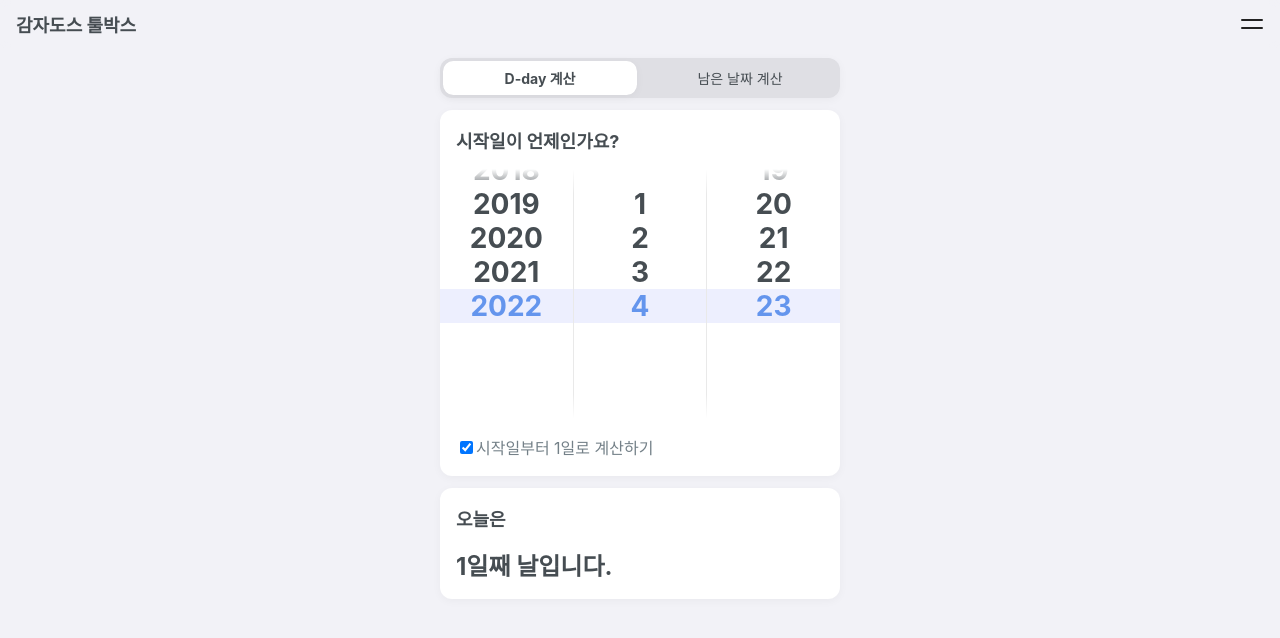
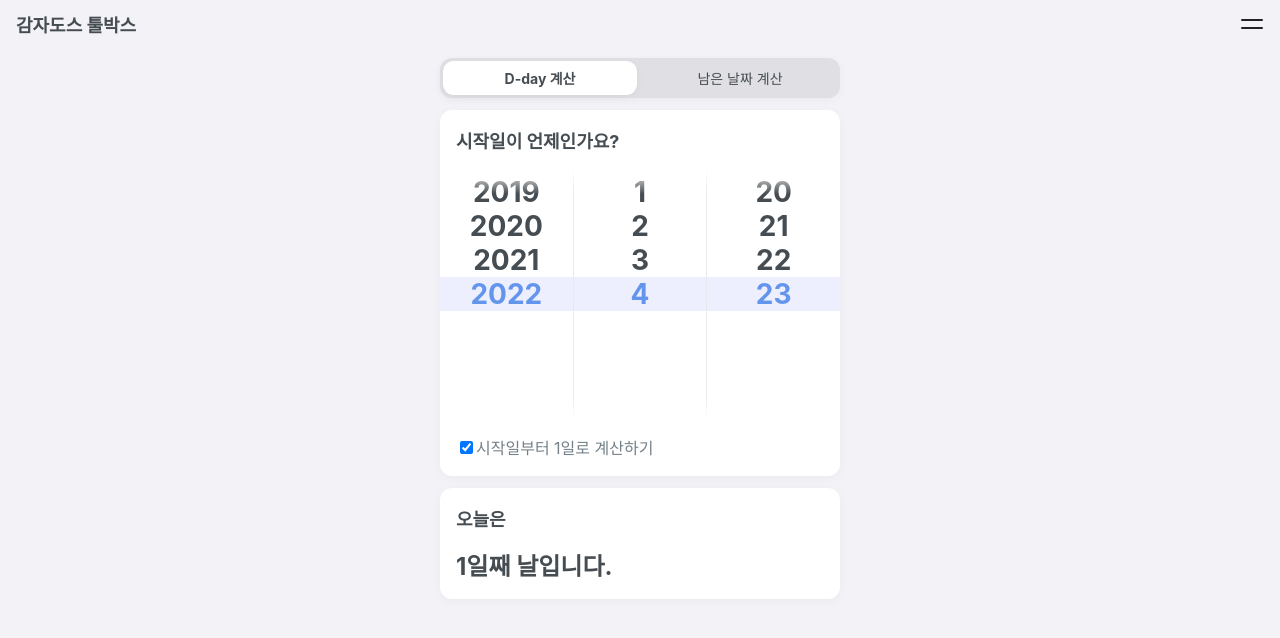
Before and after one commit to potados99/toolbox, a React (Create React App) app: page /day/past in a window 1280 px wide. Shown: the top 638 px of the page. Built offline with nearby package versions, Linux system fonts and the light colour scheme.

Commit message:
fix: DateRoller상하단 패딩이 어긋나 선택된 날짜가 일렬로 정렬되지 않는 문제 해결

```diff
--- a/src/components/widget/DateRoller/Roller.tsx
+++ b/src/components/widget/DateRoller/Roller.tsx
@@ -54,8 +54,10 @@ const Container = styled.div`
   overflow-x: hidden;
 
   height: 250px;
-  padding-top: 80px;
-  padding-bottom: 80px;
+
+  // 화면 가운데에 일렬로 배치하기 위해 리스트의 시작과 끝에 padding이 필요합니다.
+  padding-top: 92px;
+  padding-bottom: 92px;
 
   :nth-child(2n) {
     border-left: 1px solid #e9e9e9;
```
